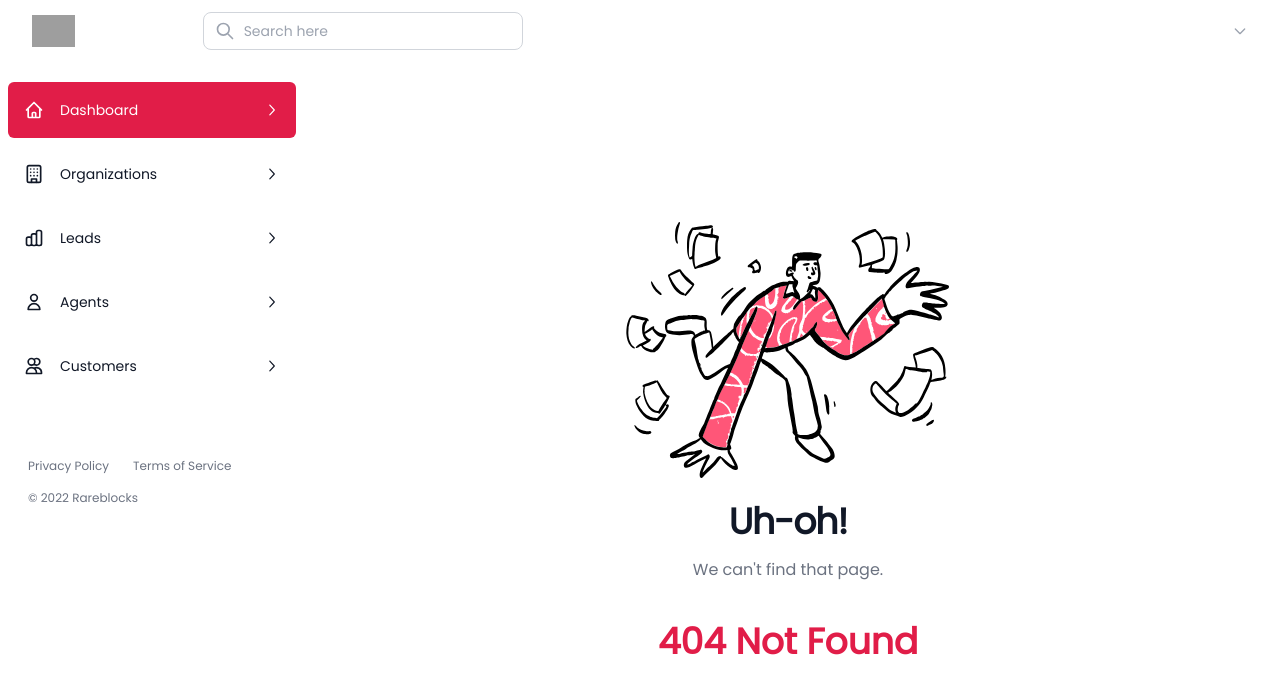
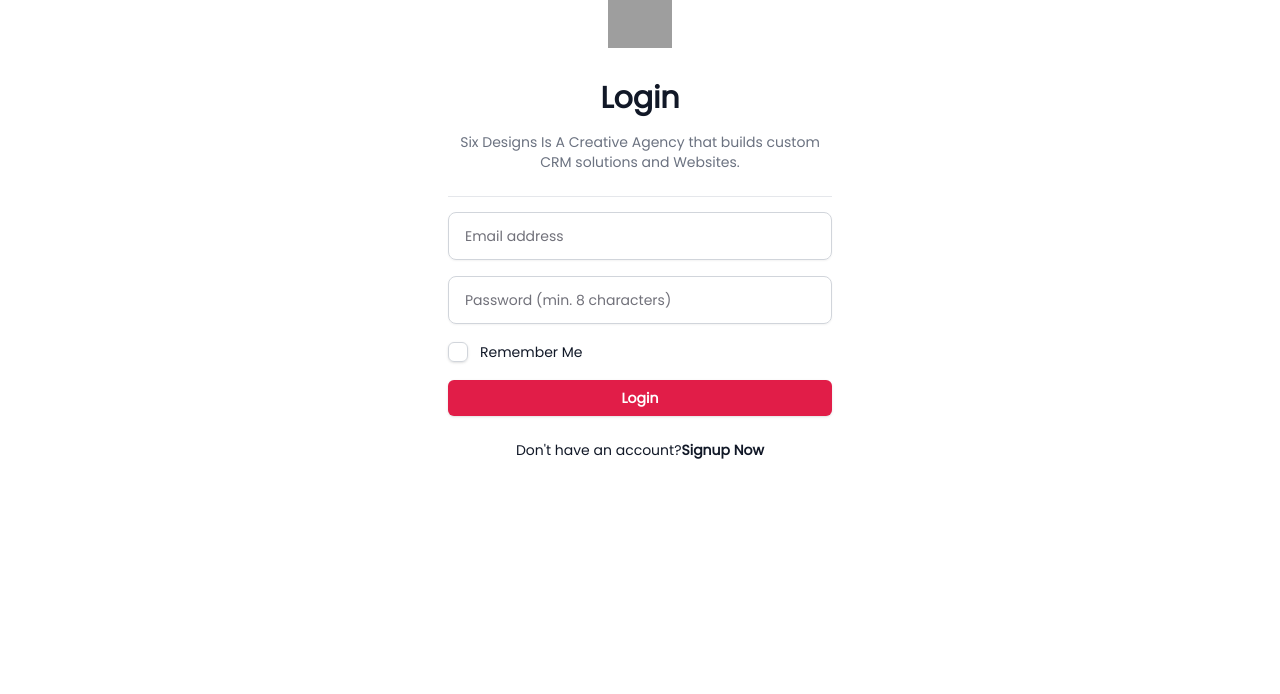
Before and after one commit to karkiamrit/crm, a Next.js app in the folder frontend/: page /auth in a window 1280 px wide. Before the commit this address had no page. Shown: the top 694 px of the page. Built offline with nearby package versions, Linux system fonts and the light colour scheme; grey boxes are pictures that could not be loaded.

Commit message:
layout fixes

```diff
--- /dev/null
+++ b/frontend/src/app/(auth)/auth/page.tsx
@@ -0,0 +1,13 @@
+"use client";
+import AuthForm from "@/components/auth/Form";
+import React from "react";
+
+const page = () => {
+  return (
+    <div>
+      <AuthForm />
+    </div>
+  );
+};
+
+export default page;
--- a/frontend/src/app/leads/create/page.tsx
+++ b/frontend/src/app/(crm)/leads/create/page.tsx
@@ -10,7 +10,6 @@
   FormControl,
   FormField,
   FormItem,
-  div,
   FormMessage,
 } from "@/components/ui/form";
 
--- a/frontend/src/app/layout.tsx
+++ b/frontend/src/app/layout.tsx
@@ -1,21 +1,39 @@
-import type { Metadata } from "next";
+"use client"
 import { Poppins } from "next/font/google";
 import "./globals.css";
 import { NavBarVertical } from "@/components/static/frames/NavBarVertical";
 import { NavBarHorizontal } from "@/components/static/frames/NavBarHorizontal";
 import { Toaster } from "@/components/ui/toaster";
+import useAuth from "./hooks/useAuth";
 
 const font = Poppins({ weight: "400", subsets: ["latin"] });
-export const metadata: Metadata = {
-  title: "Create Next App",
-  description: "Generated by create next app",
-};
+// export const metadata: Metadata = {
+//   title: "Create Next App",
+//   description: "Generated by create next app",
+// };
 
 export default function RootLayout({
   children,
 }: Readonly<{
   children: React.ReactNode;
 }>) {
+  const { loggedIn } = useAuth();
+  if (!loggedIn) {
+    return (
+      <html lang="en">
+        <body className={font.className}>
+          <div className="flex flex-col h-screen">
+            <div className="flex flex-grow">
+              <main className=" w-full">
+                {children}
+                <Toaster />
+              </main>
+            </div>
+          </div>
+        </body>
+      </html>
+    );
+  } else {
     return (
       <html lang="en">
         <body className={font.className}>
@@ -33,3 +51,4 @@
       </html>
     );
   }
+}
--- a/frontend/src/components/auth/Form.tsx
+++ b/frontend/src/components/auth/Form.tsx
@@ -113,7 +113,7 @@
       if (response.data) {
         LocalStore.remove("jwt");
         LocalStore.setAccessToken(response.data);
-        LocalStore.reload();
+        router.push("/dashboard");
       }
       if (response.status === 200 || response.status === 201) {
         // Handle success
--- a/frontend/src/store/localstore.ts
+++ b/frontend/src/store/localstore.ts
@@ -10,7 +10,7 @@
 
   static reload(){
     if (typeof window !== 'undefined') {
-      window.location.href="/";
+      window.location.href="/auth";
     }
   }
 
```
Also changed, not shown: frontend/src/app/(crm)/leads/page.tsx (renamed from frontend/src/app/leads/page.tsx), frontend/src/app/(crm)/organizations/page.tsx (renamed from frontend/src/app/organizations/page.tsx). Lines whose indentation alone changed are shown as unchanged.
